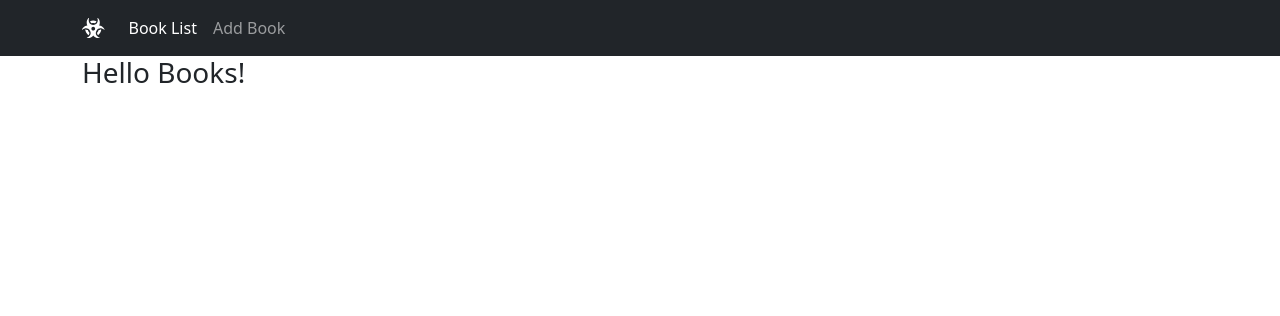
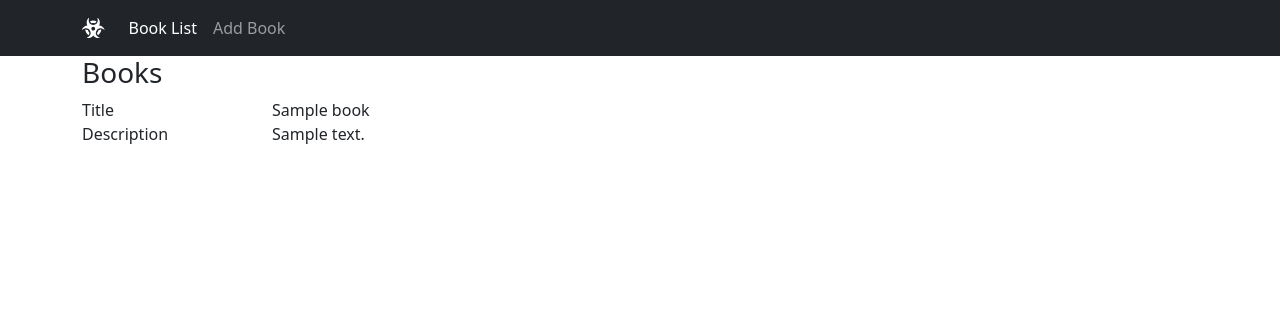
Before and after one commit to fishmandev/django-books, a Django app: page / in a window 1280 px wide. Shown: the top 316 px of the page. Run offline with Django 4.2, Linux system fonts and the light colour scheme; tables that the repository leaves empty hold one stand-in row (values such as "Sample post"); some libraries are stand-ins or nearby versions.

Commit message:
Updated the default template.

```diff
--- a/books/templates/default.html
+++ b/books/templates/default.html
@@ -1,5 +1,13 @@
 {% extends 'layout.html' %}
 
 {% block content %}
-    <h3>Hello Books!</h3>
+    <h3>Books</h3>
+    {% for book in books %}
+    <div class="row">
+        <div class="col-2">Title</div>
+        <div class="col-10">{{ book.title }}</div>
+        <div class="col-2">Description</div>
+        <div class="col-10">{{ book.description }}</div>
+    </div>
+    {% endfor %}
 {% endblock %}
```
